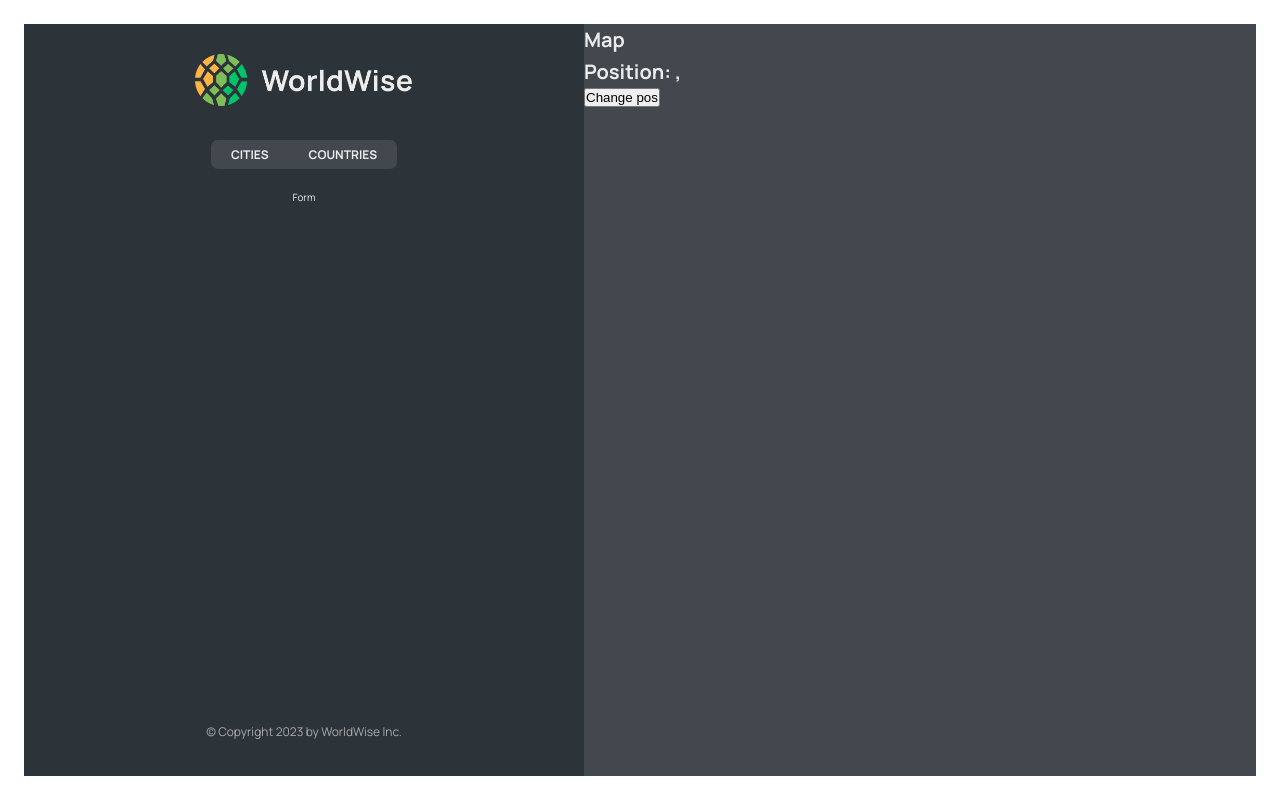
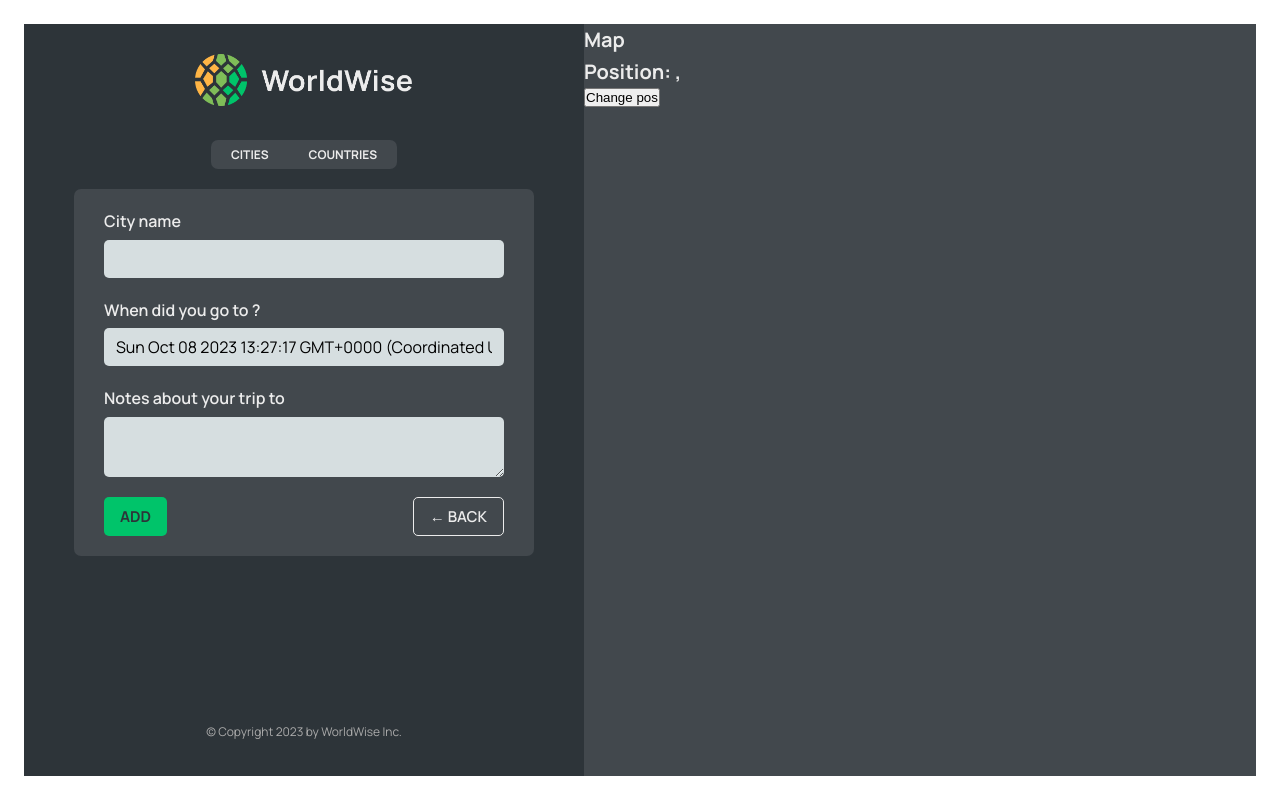
Before and after one commit to semyonsurkov/world-wise, a React (Vite) app: page /app/form in a window 1280 px wide. Built offline with nearby package versions, Linux system fonts and the light colour scheme; data requests are answered from the project's data file.

Commit message:
218. Programmatic Navigation with useNavigate

```diff
--- a/src/App.jsx
+++ b/src/App.jsx
@@ -10,6 +10,7 @@
 import CityList from './components/CityList';
 import CountriesList from './components/CountriesList';
 import City from './components/City';
+import Form from './components/Form';
 
 const BASE_URL = 'http://localhost:8000';
 
@@ -54,7 +55,7 @@
             path="countries"
             element={<CountriesList cities={cities} isLoading={isLoading} />}
           />
-          <Route path="form" element={<p>Form</p>} />
+          <Route path="form" element={<Form />} />
         </Route>
         <Route path="*" element={<PageNotFound />} />
       </Routes>
--- /dev/null
+++ b/src/components/Button.jsx
@@ -0,0 +1,11 @@
+import styles from './Button.module.css';
+
+function Button({ children, onClick, type }) {
+  return (
+    <button onClick={onClick} className={`${styles.btn} ${styles[type]}`}>
+      {children}
+    </button>
+  );
+}
+
+export default Button;
--- a/src/components/CountriesList.jsx
+++ b/src/components/CountriesList.jsx
@@ -20,7 +20,7 @@
   return (
     <ul className={styles.countriesList}>
       {countries.map((country) => (
-        <CountryItem country={country} />
+        <CountryItem country={country} key={country.country} />
       ))}
     </ul>
   );
--- a/src/components/Form.jsx
+++ b/src/components/Form.jsx
@@ -1,22 +1,26 @@
 // "https://api.bigdatacloud.net/data/reverse-geocode-client?latitude=0&longitude=0"
 
-import { useState } from "react";
+import { useState } from 'react';
 
-import styles from "./Form.module.css";
+import styles from './Form.module.css';
+import Button from './Button';
+import { useNavigate } from 'react-router-dom';
 
 export function convertToEmoji(countryCode) {
   const codePoints = countryCode
     .toUpperCase()
-    .split("")
+    .split('')
     .map((char) => 127397 + char.charCodeAt());
   return String.fromCodePoint(...codePoints);
 }
 
 function Form() {
-  const [cityName, setCityName] = useState("");
-  const [country, setCountry] = useState("");
+  const navigate = useNavigate();
+
+  const [cityName, setCityName] = useState('');
+  const [country, setCountry] = useState('');
   const [date, setDate] = useState(new Date());
-  const [notes, setNotes] = useState("");
+  const [notes, setNotes] = useState('');
 
   return (
     <form className={styles.form}>
@@ -49,8 +53,16 @@
       </div>
 
       <div className={styles.buttons}>
-        <button>Add</button>
-        <button>&larr; Back</button>
+        <Button type="primary">Add</Button>
+        <Button
+          type="back"
+          onClick={(e) => {
+            e.preventDefault();
+            navigate(-1);
+          }}
+        >
+          &larr; Back
+        </Button>
       </div>
     </form>
   );
--- a/src/components/Map.jsx
+++ b/src/components/Map.jsx
@@ -1,13 +1,15 @@
-import { useSearchParams } from 'react-router-dom';
+import { useNavigate, useSearchParams } from 'react-router-dom';
 import styles from './Map.module.css';
 
 function Map() {
+  const navigate = useNavigate();
+
   const [searchParams, setSearchParams] = useSearchParams();
   const lat = searchParams.get('lat');
   const lng = searchParams.get('lng');
 
   return (
-    <div className={styles.mapContainer}>
+    <div className={styles.mapContainer} onClick={() => navigate('form')}>
       <h1>Map</h1>
       <h1>
         Position: {lat}, {lng}
```
